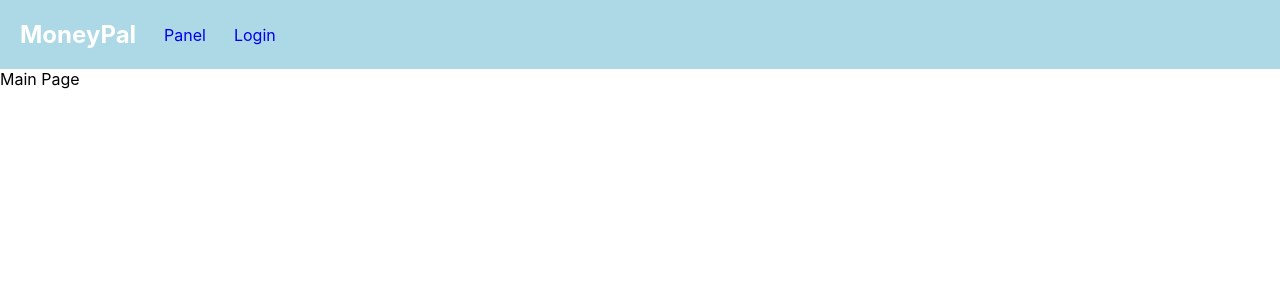
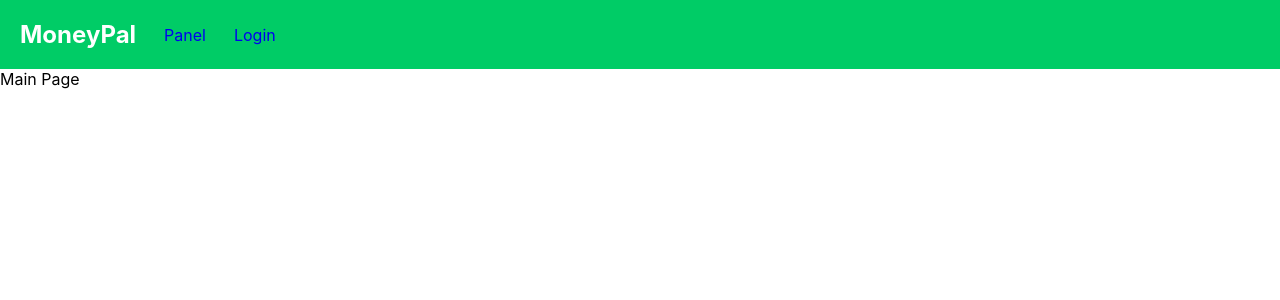
Before and after one commit to ivandax/moneypal, a React (Create React App) app: page / in a window 1280 px wide. Shown: the top 300 px of the page. Built offline with nearby package versions, Linux system fonts and the light colour scheme.

Commit message:
Implement header color with custom styled components theme

```diff
--- a/src/App.tsx
+++ b/src/App.tsx
@@ -1,5 +1,6 @@
 import React from "react";
 import { BrowserRouter, Routes, Route } from "react-router-dom";
+import { ThemeProvider, ThemeProps } from "styled-components";
 
 // Views
 import { Welcome } from "./presentation/Welcome";
@@ -18,9 +19,14 @@ const routes: Path[] = [
     { route: "/welcome", label: "Login" },
 ];
 
+const customTheme = { headerColor: "#00cc66" };
+
+export type CustomTheme = ThemeProps<typeof customTheme>;
+
 function App(): JSX.Element {
     return (
         <>
+            <ThemeProvider theme={customTheme}>
                 <BrowserRouter>
                     <Header routes={routes} />
                     <Routes>
@@ -28,6 +34,7 @@ function App(): JSX.Element {
                         <Route path="/" element={<Main />} />
                     </Routes>
                 </BrowserRouter>
+            </ThemeProvider>
         </>
     );
 }
--- a/src/presentation/components/Header.tsx
+++ b/src/presentation/components/Header.tsx
@@ -2,12 +2,12 @@ import * as React from "react";
 import { Link } from "react-router-dom";
 import styled from "styled-components";
 
-import { Path } from "../../App";
+import { Path, CustomTheme } from "../../App";
 
 const Toolbar = styled.div`
     display: flex;
     align-items: center;
-    background-color: lightblue;
+    background-color: ${({ theme }: CustomTheme): string => theme.headerColor};
     font-size: 1rem;
     padding: 1em 1em;
 `;
```
Lines whose indentation alone changed are shown as unchanged.
